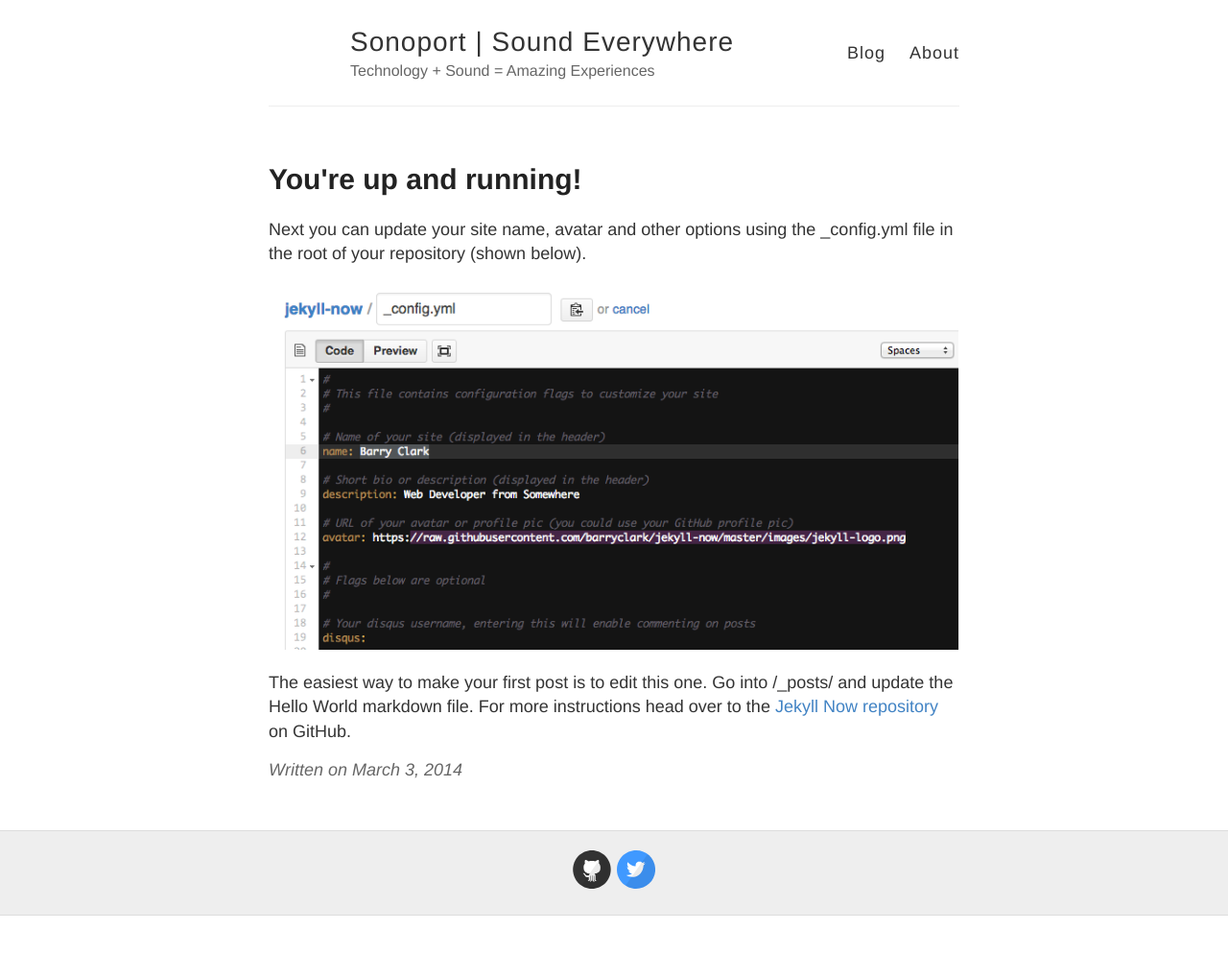
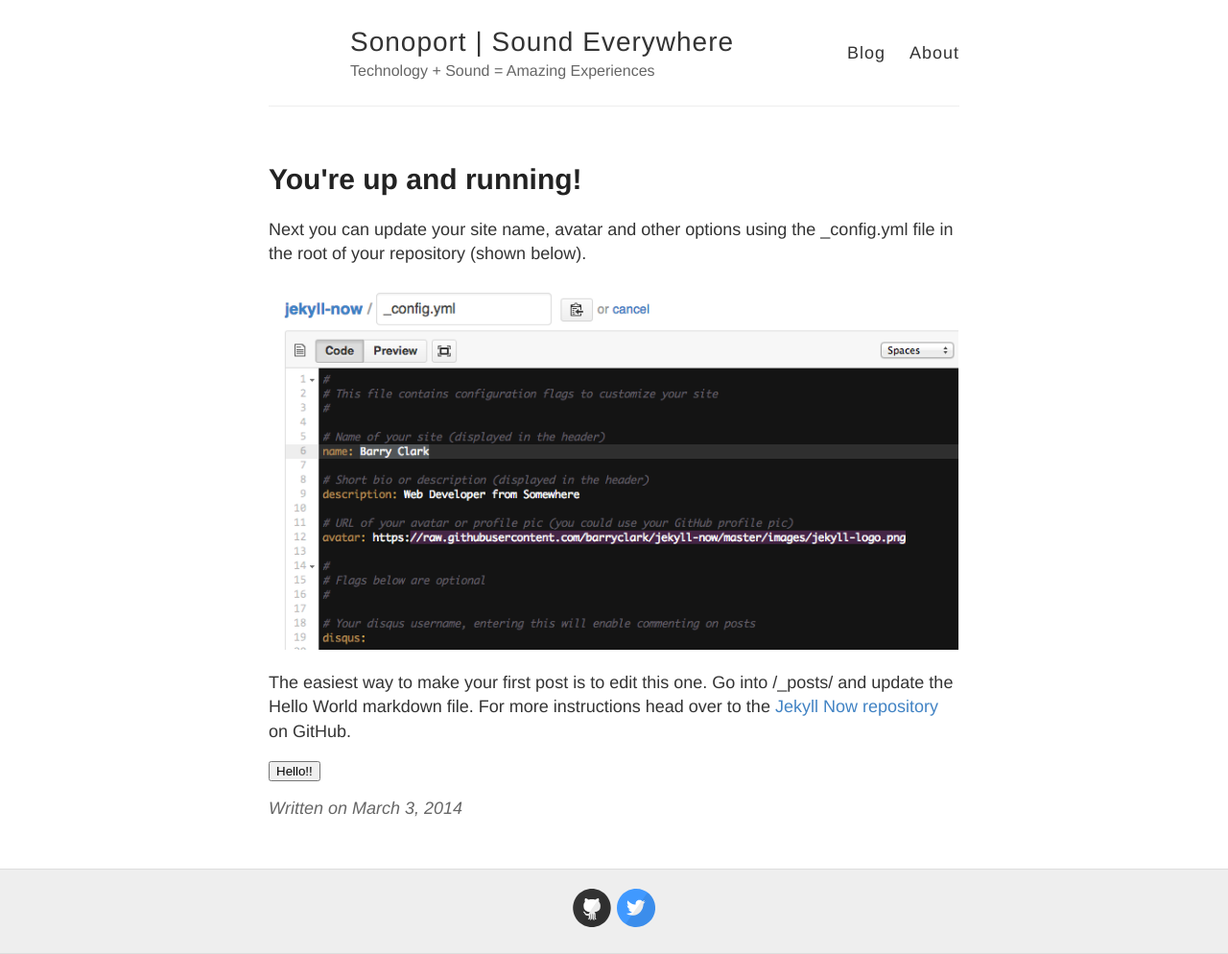
Before and after one commit to Sonoport/sonoport.github.io, a Jekyll site: the page built from _posts/2014-3-3-Hello-World.md, in a window 1280 px wide. Shown: the whole page at 96% size. Built offline with Jekyll 4.4.1, drawn with Linux system fonts in a browser that asks for light colours; Markdown is read by kramdown in place of the engine named in the settings; before the commit the page ends 954 px from its top, so only the background shows below that.

Commit message:
I added a button
I really added a button! Serious!

```diff
--- a/_posts/2014-3-3-Hello-World.md
+++ b/_posts/2014-3-3-Hello-World.md
@@ -8,3 +8,5 @@
 ![_config.yml]({{ site.baseurl }}/images/config.png)
 
 The easiest way to make your first post is to edit this one. Go into /_posts/ and update the Hello World markdown file. For more instructions head over to the [Jekyll Now repository](https://github.com/barryclark/jekyll-now) on GitHub.
+
+<button id='mybutton'>Hello!!</button>
```
